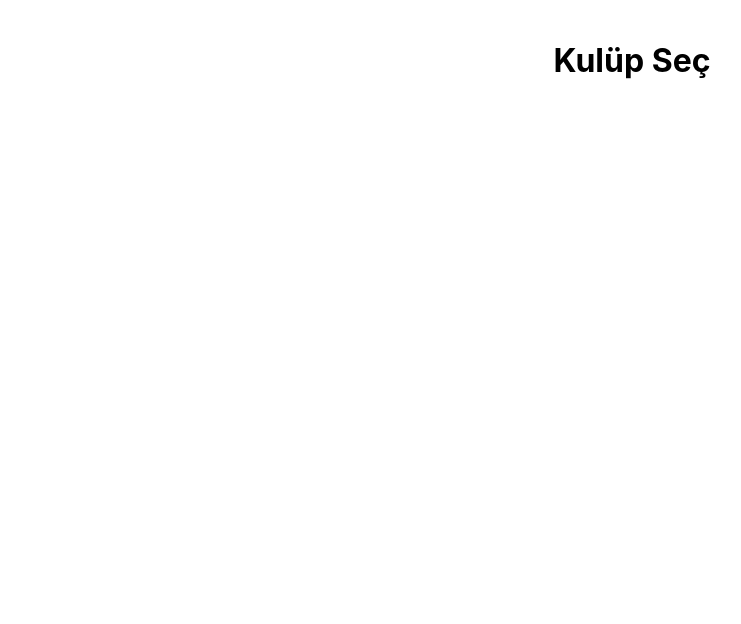
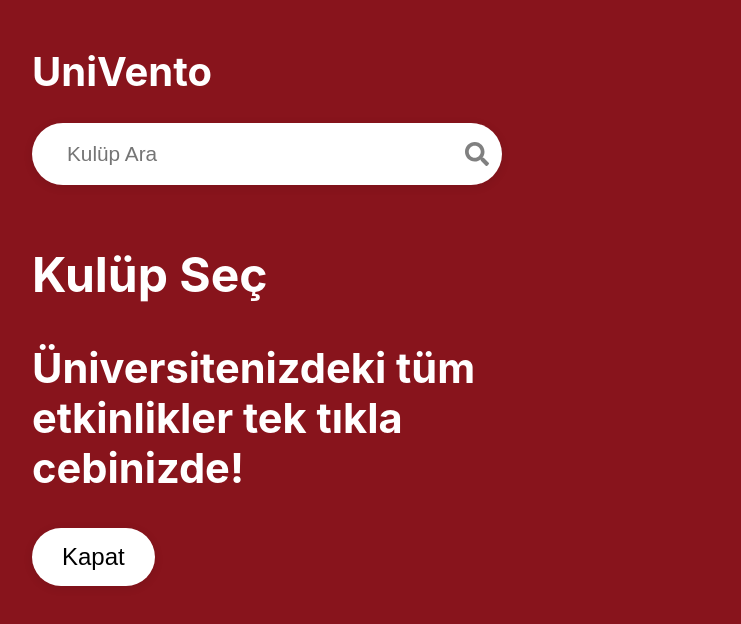
Before and after one commit to akgullberk/univentoweb, a React (Create React App) app: page /kulup-sec in a window 1280 px wide. Shown: the top 624 px of the page, without its empty margins (28-769 px from the left). Built offline with nearby package versions, Linux system fonts and the light colour scheme.

Commit message:
kulüp seç ekranı düzenlendi

```diff
--- a/package.json
+++ b/package.json
@@ -9,6 +9,7 @@
     "@testing-library/user-event": "^13.5.0",
     "react": "^19.0.0",
     "react-dom": "^19.0.0",
+    "react-icons": "^5.5.0",
     "react-router-dom": "^7.3.0",
     "react-scripts": "5.0.1",
     "web-vitals": "^2.1.4"
--- a/src/pages/KulupSec/index.js
+++ b/src/pages/KulupSec/index.js
@@ -1,10 +1,52 @@
 import React from 'react';
+import { FaSearch } from 'react-icons/fa';
+import { useNavigate } from 'react-router-dom';
 import './styles.css';
 
 const KulupSec = () => {
+  const navigate = useNavigate();
+
+  const handleClose = () => {
+    navigate('/');
+  };
+
   return (
     <div className="kulup-container">
-      <h1>Kulüp Seç</h1>
+      <h1 style={{ paddingLeft: '40px', paddingTop: '0px', color: 'white', textAlign: "left", fontSize: "2.5rem" }}>UniVento</h1>
+      <div className="kulup-search-container" style={{ paddingLeft: '40px' }}>
+        <input
+          type="text"
+          className="kulup-search-input"
+          placeholder="Kulüp Ara"
+        />
+        <div className="search-icon">
+          <FaSearch style={{ color: 'gray', fontSize: '1.5rem', marginLeft: '-30px', cursor: 'pointer' }} />
+        </div>
+      </div>
+      <h2 style={{ paddingLeft: '40px', color: 'white', marginTop: '60px', textAlign: "left", fontSize: "3rem" }}>Kulüp Seç</h2>
+      <h2 style={{ paddingLeft: '40px', color: 'white', marginTop: '20px', textAlign: "left", fontSize: "2.6rem", maxWidth: '530px', fontWeight: "bold" }}>
+        Üniversitenizdeki tüm etkinlikler tek tıkla cebinizde!
+      </h2>
+      <div style={{ display: 'flex', justifyContent: 'flex-start', paddingLeft: '40px', marginTop: '20px' }}>
+        <button
+          onClick={handleClose}
+          style={{
+            padding: '15px 30px',
+            borderRadius: '35px',
+            border: 'none',
+            backgroundColor: 'white',
+            color: 'black',
+            fontSize: '1.5rem',
+            cursor: 'pointer',
+            boxShadow: '0 2px 10px rgba(0, 0, 0, 0.1)',
+            transition: 'all 0.3s ease'
+          }}
+          onMouseEnter={(e) => e.currentTarget.style.backgroundColor = '#f5f5f5'}
+          onMouseLeave={(e) => e.currentTarget.style.backgroundColor = 'white'}
+        >
+          Kapat
+        </button>
+      </div>
       <div className="kulup-content">
         {/* Kulüp seçim içeriği buraya gelecek */}
       </div>
--- a/src/pages/KulupSec/styles.css
+++ b/src/pages/KulupSec/styles.css
@@ -1,9 +1,69 @@
+html, body {
+  height: 100%; /* Tüm ekran yüksekliği için */
+  margin: 0; /* Varsayılan margin'i kaldır */
+}
+
 .kulup-container {
   width: 100%;
+  height: 100vh; /* Tüm ekranı kaplamak için yükseklik 100vh olarak ayarlandı */
   padding: 20px;
+  background-color: #88141c;
 }
 
 .kulup-content {
   max-width: 1300px;
   margin: 0 auto;
 }
+
+.kulup-search-container {
+  display: flex;
+  gap: 20px;
+}
+
+.kulup-search-input {
+
+  height: 62px;
+  border-radius: 35px;
+  border: none;
+  padding: 0 35px;
+  font-size: 1.3rem;
+  box-shadow: 0 2px 10px rgba(0, 0, 0, 0.1);
+  width: 400px; /* Genişlik ayarlandı, istediğiniz değere göre değiştirebilirsiniz */
+}
+
+.kulup-search-input:focus {
+  outline: none;
+  box-shadow: 0 2px 15px rgba(0, 0, 0, 0.2);
+}
+
+.kulup-search-button {
+  width: 220px;
+  height: 70px;
+  background-color: white;
+  border-radius: 35px;
+  display: flex;
+  align-items: center;
+  justify-content: center;
+  font-size: 1.3rem;
+  cursor: pointer;
+  box-shadow: 0 2px 10px rgba(0, 0, 0, 0.1);
+  transition: all 0.3s ease;
+}
+
+.kulup-search-button:hover {
+  background-color: #f5f5f5;
+  box-shadow: 0 2px 15px rgba(0, 0, 0, 0.2);
+}
+
+.search-icon {
+  display: flex;
+  align-items: center;
+  justify-content: center;
+  height: 62px; /* Arama çubuğuyla aynı yükseklikte */
+  margin-left: -30px; /* İkonu arama çubuğuna yaklaştırmak için */
+}
+
+.kulup-description {
+  max-width: 400px; /* Arama çubuğunun genişliğiyle aynı olmasını sağlamak için ayarlandı */
+  margin: 0 auto; /* Ortalamak için */
+}
```
Also changed, not shown: 1 other file (tests, documents, lock files or other folders).
